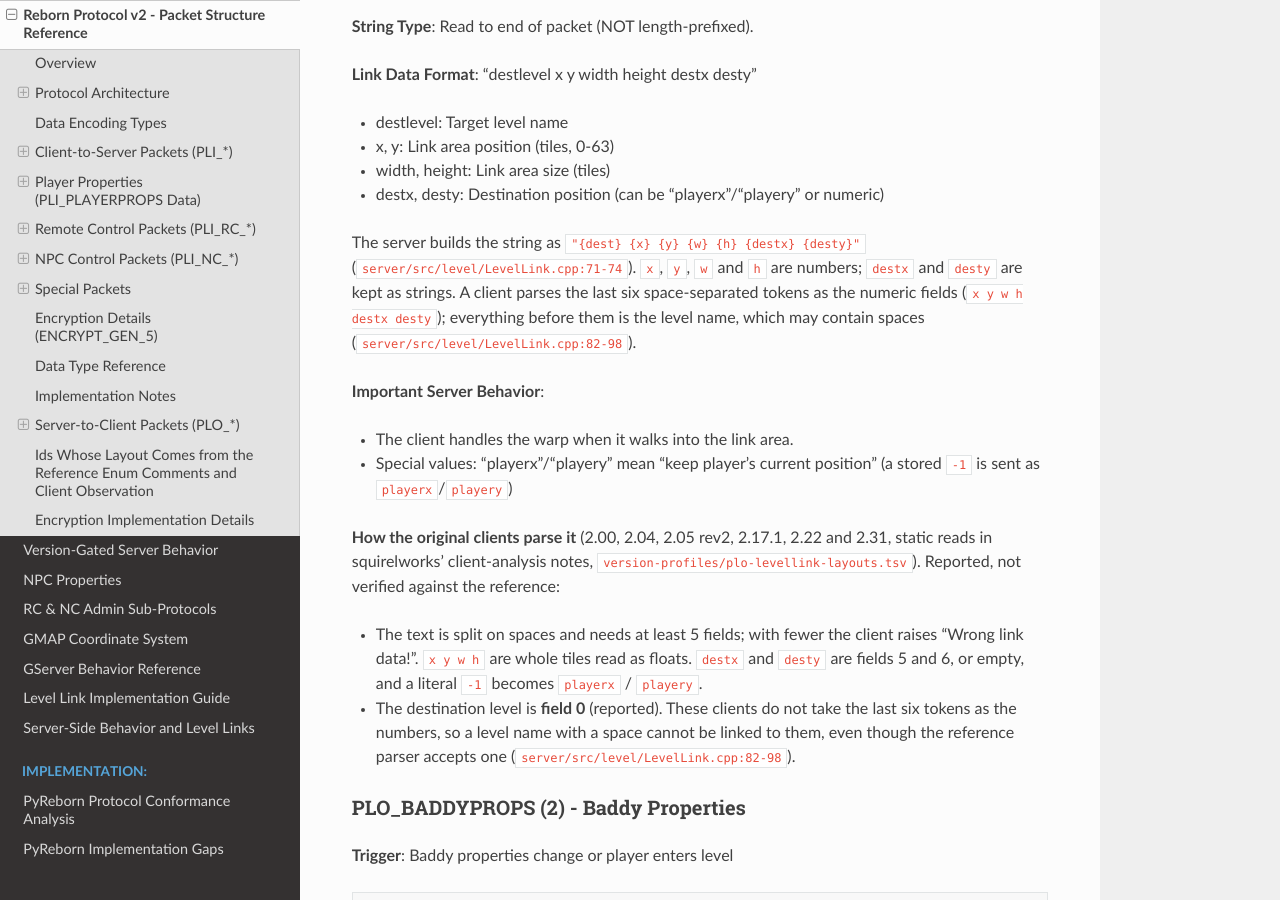
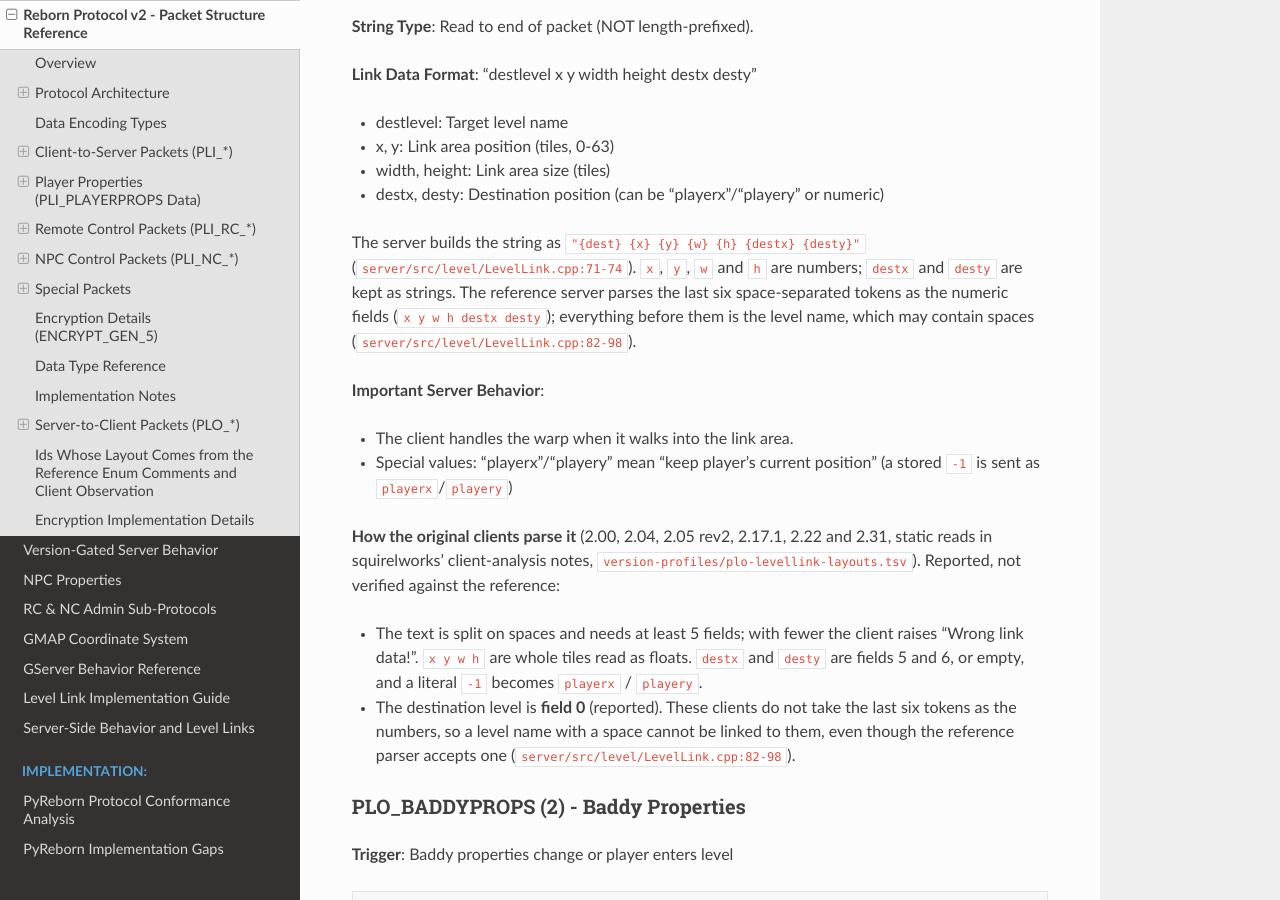
Before and after one commit to hosler/reborn-protocol-docs, a Sphinx documentation site: the page built from docs/protocol/packet-structures.md, in a window 1280 px wide and 900 px high, scrolled down 36623 px. Built offline with Sphinx 7.4.7 and the Read the Docs theme 3.1.0, drawn with Linux system fonts in a browser that asks for light colours.

Commit message:
Corrections found while reviewing PRs #38-#50
packet-structures.md: the sentence that said a client parses the last six
link tokens describes the reference server's parser (LevelLink.cpp:82-98,
checked at beta4); original clients split differently (PR #40).

Co-Authored-By: Claude <noreply@anthropic.com>

```diff
--- a/docs/protocol/packet-structures.md
+++ b/docs/protocol/packet-structures.md
@@ -1434,7 +1434,7 @@ NPC-server condition, but only in that branch.
 
 The server builds the string as `"{dest} {x} {y} {w} {h} {destx} {desty}"`
 (`server/src/level/LevelLink.cpp:71-74`). `x`, `y`, `w` and `h` are numbers;
-`destx` and `desty` are kept as strings. A client parses the last six space-separated
+`destx` and `desty` are kept as strings. The reference server parses the last six space-separated
 tokens as the numeric fields (`x y w h destx desty`); everything before them is the level
 name, which may contain spaces (`server/src/level/LevelLink.cpp:82-98`).
 
```
